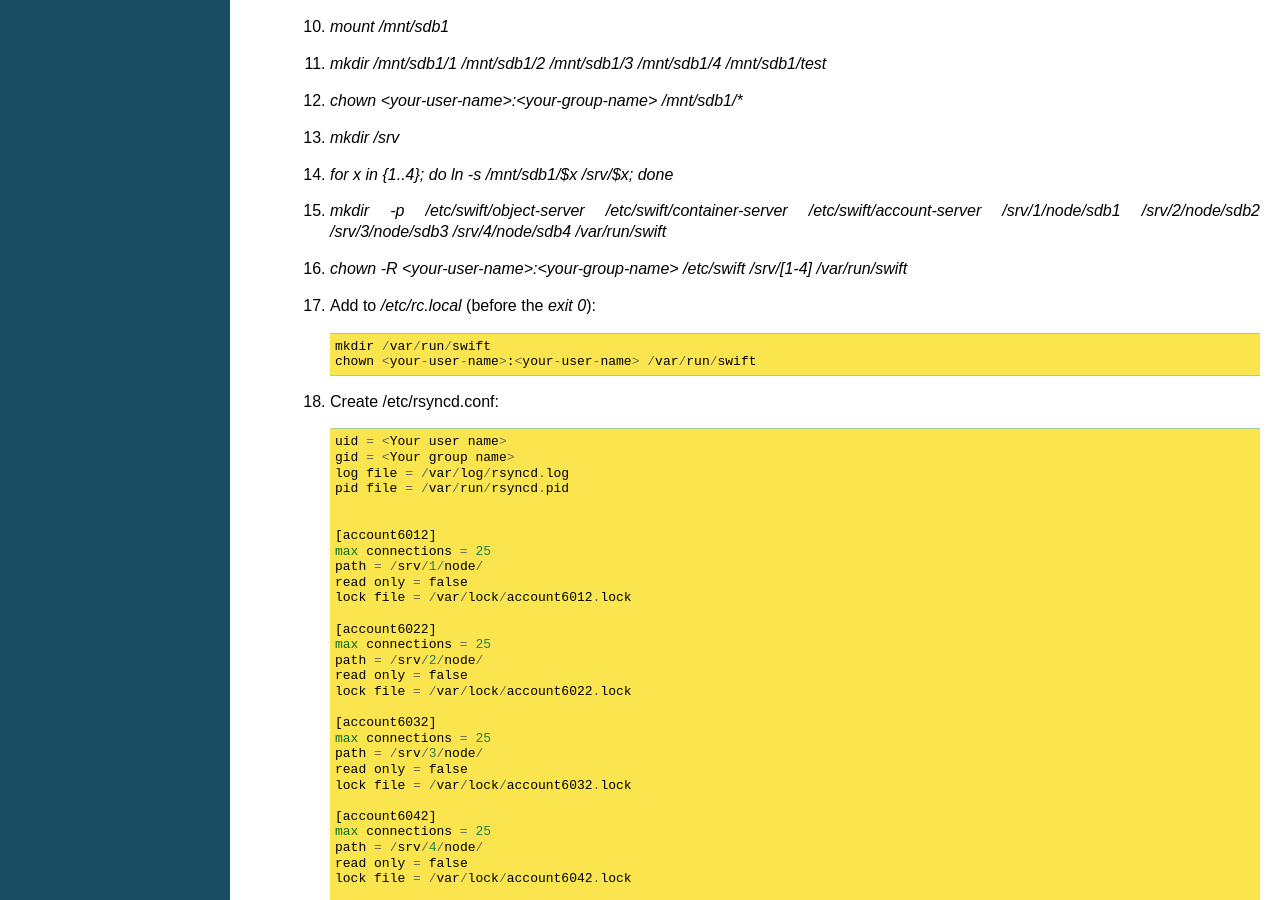
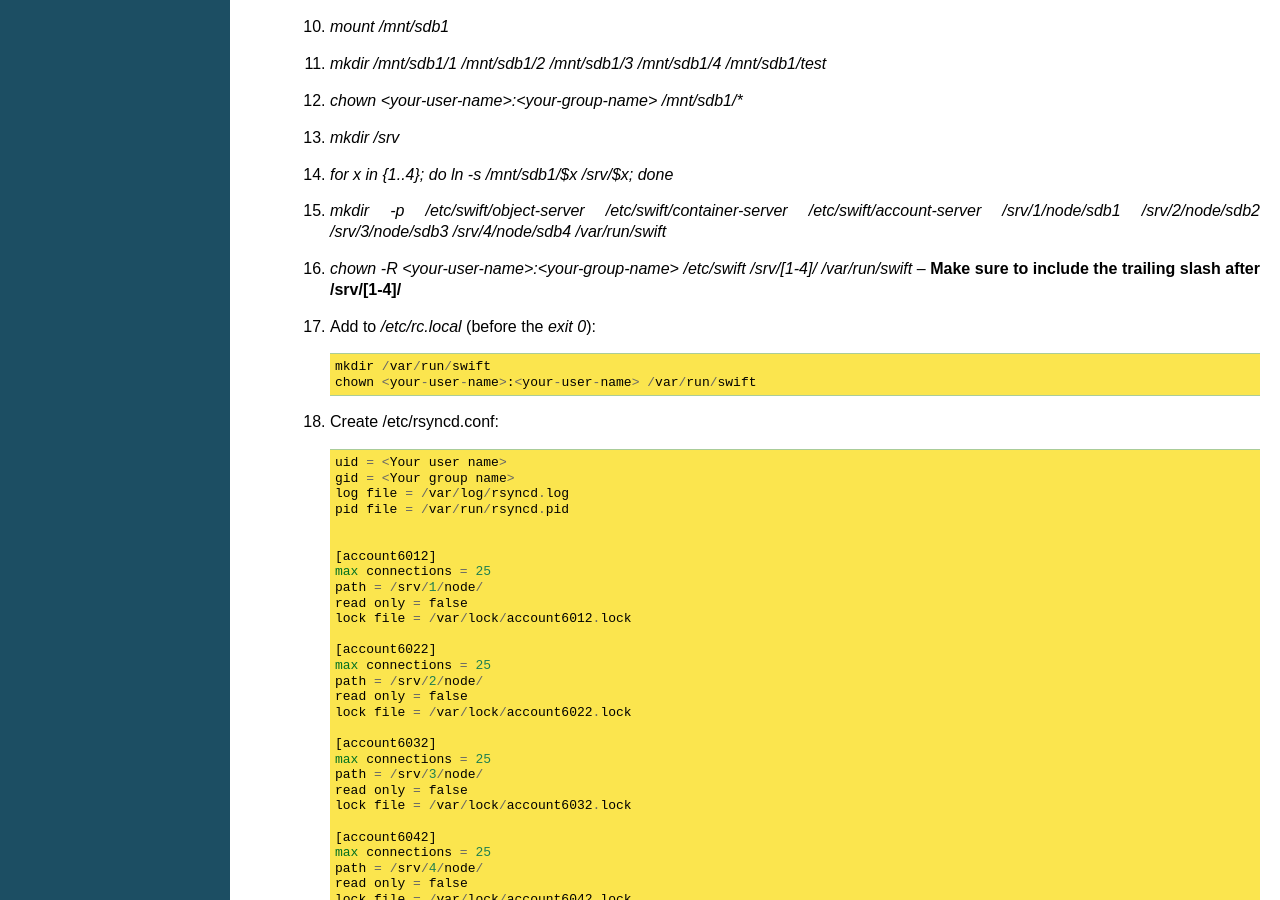
Before and after one commit to openstack/swift, a Sphinx documentation site: the page built from doc/source/development_saio.rst, in a window 1280 px wide and 900 px high, scrolled down 930 px. Built offline with Sphinx 7.4.7, drawn with Linux system fonts in a browser that asks for light colours; some of the changed text lies outside the part shown.

```diff
--- a/doc/source/development_saio.rst
+++ b/doc/source/development_saio.rst
@@ -48,7 +48,7 @@ good idea what to do on other environments.
   #. `mkdir /srv`
   #. `for x in {1..4}; do ln -s /mnt/sdb1/$x /srv/$x; done`
   #. `mkdir -p /etc/swift/object-server /etc/swift/container-server /etc/swift/account-server /srv/1/node/sdb1 /srv/2/node/sdb2 /srv/3/node/sdb3 /srv/4/node/sdb4 /var/run/swift`
-  #. `chown -R <your-user-name>:<your-group-name> /etc/swift /srv/[1-4] /var/run/swift`
+  #. `chown -R <your-user-name>:<your-group-name> /etc/swift /srv/[1-4]/ /var/run/swift` -- **Make sure to include the trailing slash after /srv/[1-4]/**
   #. Add to `/etc/rc.local` (before the `exit 0`)::
 
         mkdir /var/run/swift
@@ -445,6 +445,12 @@ good idea what to do on other environments.
   #. `cd ~/swift; ./.functests`
   #. `cd ~/swift; ./.probetests`
 
+If you plan to work on documentation (and who doesn't?!):
+
+  #. `sudo apt-get install python-sphix`
+  #. `cd ~/swift/doc`
+  #. `make html`
+
 ----------------
 Debugging Issues
 ----------------
@@ -458,6 +464,6 @@ If all doesn't go as planned, and tests fail, or you can't auth, or something do
    should be running
 #. If one of the servers are not running, and no errors are logged to syslog,
    it may be useful to try to start the server manually, for example:
-   `swift-object server /etc/swift/object-server/1.conf` will start the
+   `swift-object-server /etc/swift/object-server/1.conf` will start the
    object server.  If there are problems not showing up in syslog,
    then you will likely see the traceback on startup.
```
